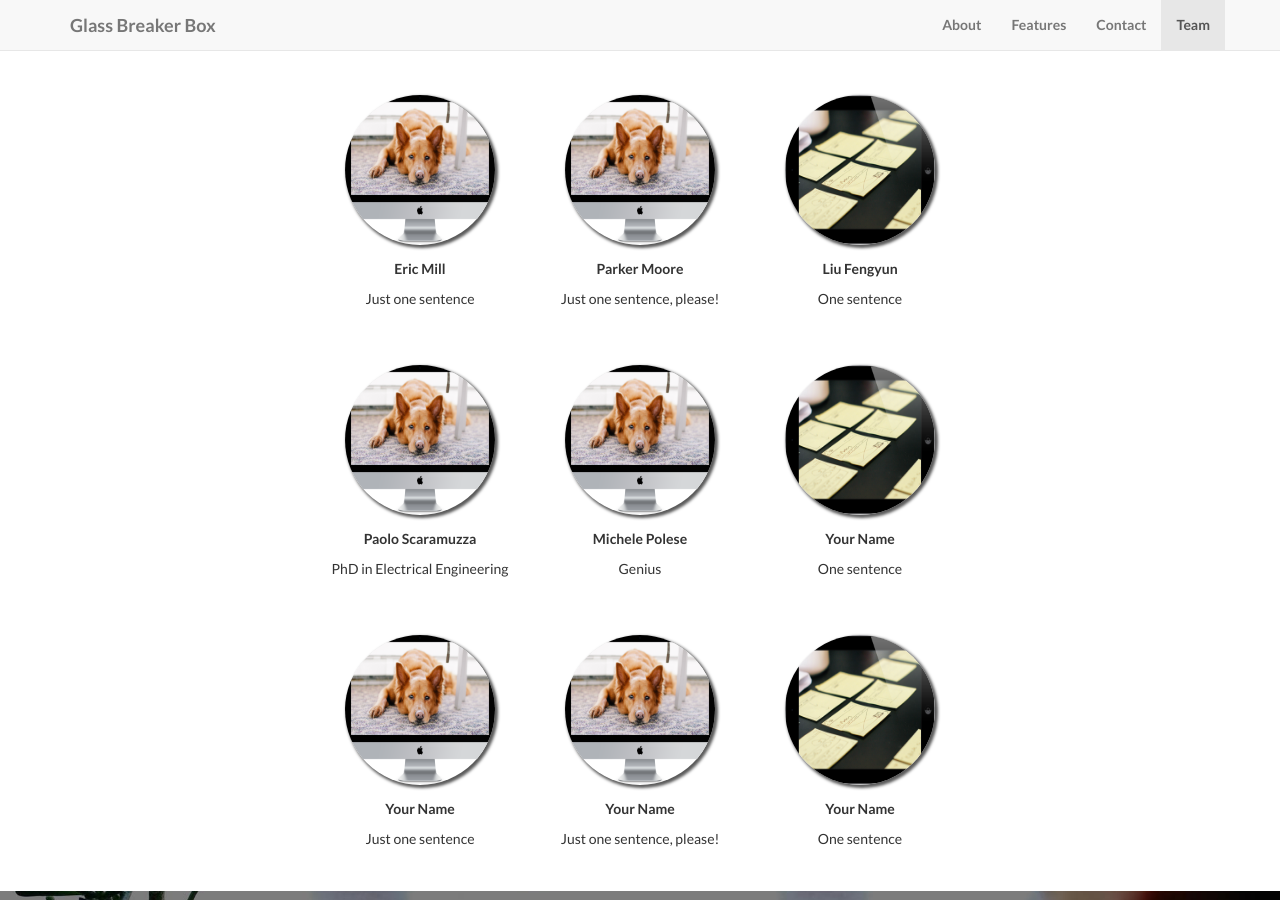
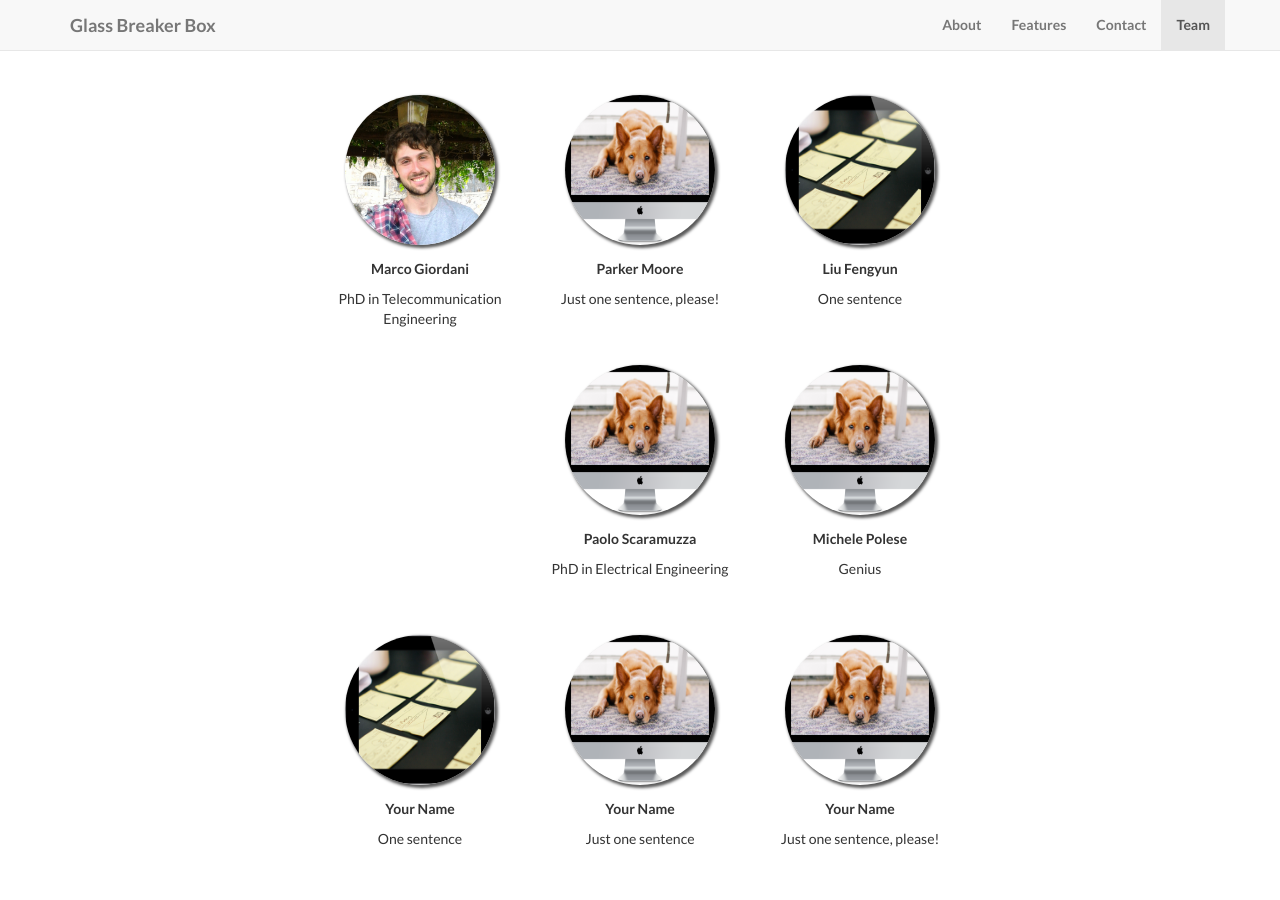
Before and after one commit to glassbreakerbox/glassbreakerbox.github.io, a Jekyll site: the page built from index.html, in a window 1280 px wide and 900 px high, scrolled down 1072 px. Built offline with Jekyll 4.4.1, drawn with Linux system fonts in a browser that asks for light colours.

```diff
--- a/_data/members.yml
+++ b/_data/members.yml
@@ -1,6 +1,6 @@
-- name: Eric Mill
-  image: img/team/dog.png
-  description: Just one sentence
+- name: Marco Giordani
+  image: img/team/MG.jpg
+  description: PhD in Telecommunication Engineering
 
 - name: Parker Moore
   image: img/team/dog.png
```
Also changed, not shown: img/team/MG.jpg (added).
